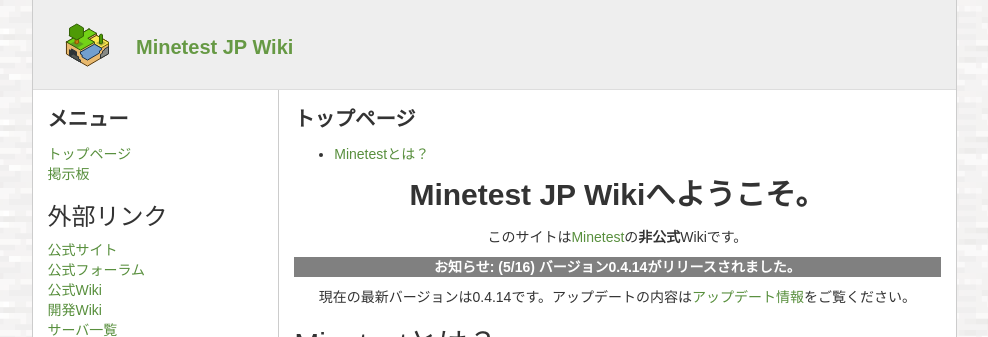
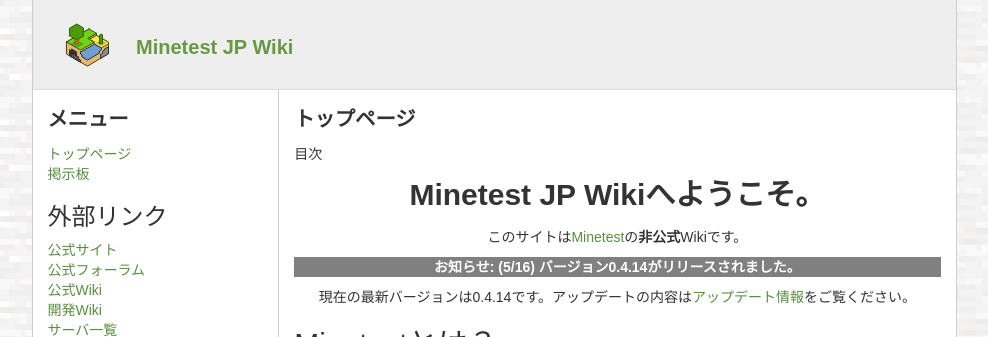
Before and after one commit to minetest-jp/wiki, a Jekyll site: the page built from index.md, in a window 1280 px wide. Shown: the top 337 px of the page, without its empty margins (146-1134 px from the left). Built offline with Jekyll 4.4.1, drawn with Linux system fonts in a browser that asks for light colours; nearby versions of some CDN libraries.

Commit message:
Update index.md

```diff
--- a/index.md
+++ b/index.md
@@ -2,6 +2,8 @@
 layout: default
 title: トップページ
 ---
+
+目次
 
 - 目次
 {:toc}
@@ -18,5 +20,5 @@
 現在の最新バージョンは0.4.14です。アップデートの内容は[アップデート情報](http://minetest.wiki.fc2.com/wiki/アップデート情報)をご覧ください。
 {: style="text-align: center"}
 
-## Minetestとは？
+<h2>Minetestとは？</h2>
 [Minetest](http://www.minetest.net){:target="_blank"}は、[Minecraft](https://minecraft.net){:target="_blank"}風のフリーのサンドボックスゲームです。ブロックで家を作ったり、洞窟を探検したり、作物を育てたり。無限に広がる世界で自由に遊ぶことができます。<br>また、Mod拡張に対応しています。Modは、ブロックを追加するものからワールド全体を変えるものまで様々です。それ以外にも、テクスチャパックとサブゲームがあります。
```
